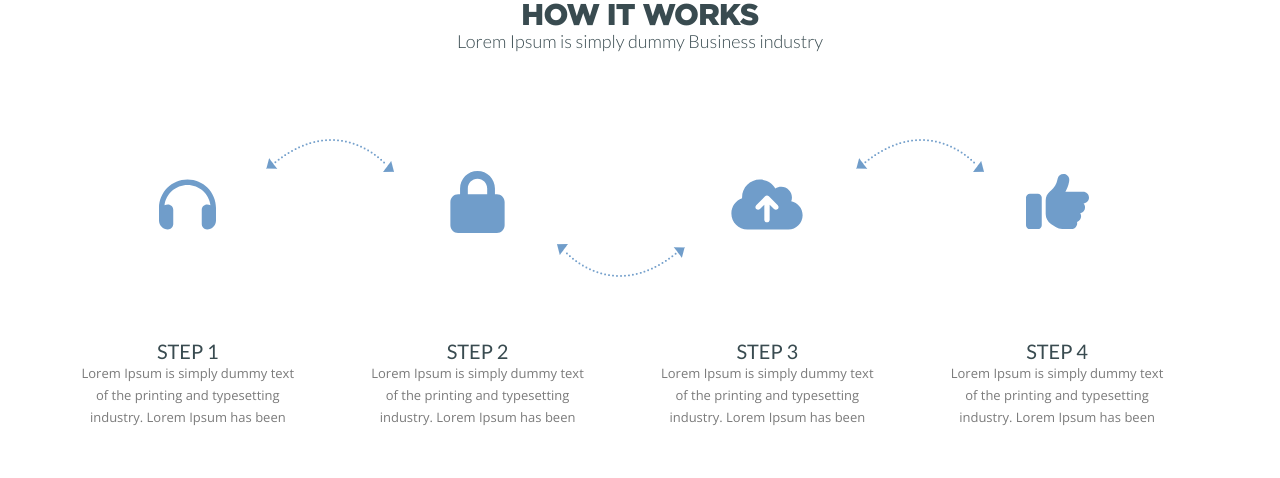
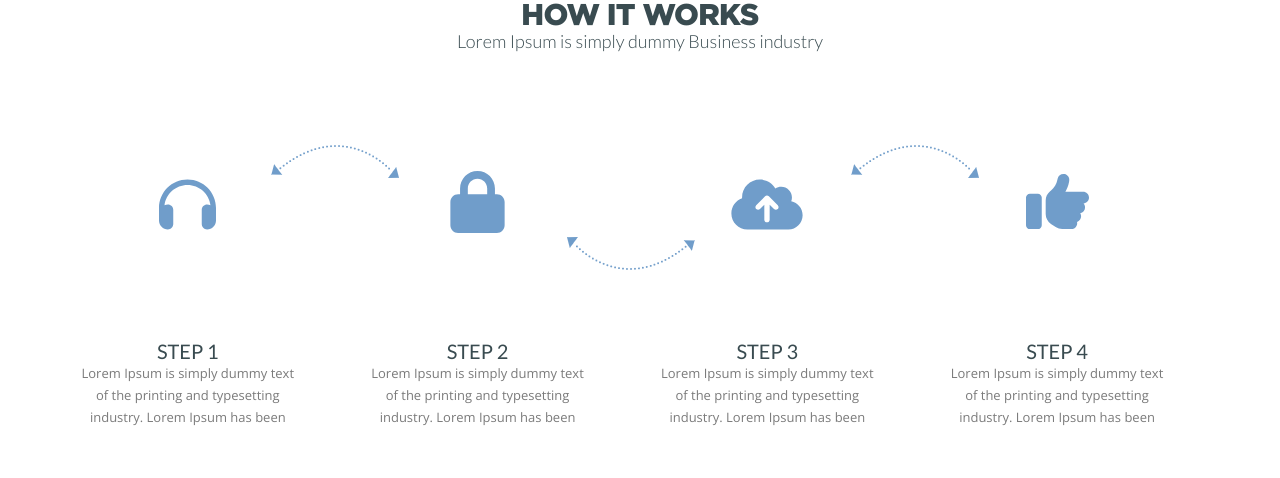
Before and after one commit to odWishmaker/Business-them, a plain HTML site: page index.html in a window 1280 px wide. Shown: the part 3460-3938 px from the top of the page. Drawn offline with Linux system fonts and the light colour scheme.

Commit message:
fix(3):fix position block how it works

```diff
--- a/css/style.scss
+++ b/css/style.scss
@@ -521,41 +521,16 @@ svg:hover {
     fill: #709dca;
 }
 
-.arrow1 {
-    margin: 68px 0 0 210px;
-    width: 141px;
-    height: 53px;
-    background: url(../img/arrow1.png);
-    position: absolute;
-}
-
 .lock {
     width: 55px;
     height: 62px;
     fill: #709dca;
 }
 
-.arrow2 {
-    margin: 191px 0 0 510px;
-    width: 141px;
-    height: 53px;
-    background: url(../img/arrow1.png);
-    position: absolute;
-    transform: rotate(180deg);
-}
-
 .cloud {
     width: 78px;
     height: 57px;
     fill: #709dca;
-}
-
-.arrow3 {
-    margin: 68px 0 0 800px;
-    width: 141px;
-    height: 53px;
-    background: url(../img/arrow1.png);
-    position: absolute;
 }
 
 .like {
@@ -568,8 +543,38 @@ svg:hover {
     display: inline-block;
     margin-top: 118px;
     width: 24%;
+    position: relative;
     text-align: center;
 }
+
+.arrow1 {
+    top: -50px;
+    left: 215px;
+    width: 141px;
+    height: 53px;
+    background: url(../img/arrow1.png);
+    position: absolute;
+}
+
+.arrow2 {
+    top: 65px;
+    left: 230px;
+    width: 141px;
+    height: 53px;
+    background: url(../img/arrow1.png);
+    position: absolute;
+    transform: rotate(180deg);
+}
+
+.arrow3 {
+    top: -50px;
+    left: 215px;
+    width: 141px;
+    height: 53px;
+    background: url(../img/arrow1.png);
+    position: absolute;
+}
+
 
 .title__step {
     display: block;
--- a/index.html
+++ b/index.html
@@ -149,20 +149,20 @@
                 <span class="title__how_it_works">How it works</span>
                 <span class="text__how_it_works">Lorem Ipsum is simply dummy Business industry</span>
                 <div class="how_it_works">
-                    <div class="arrow1"></div>
-                    <div class="arrow2"></div>
-                    <div class="arrow3"></div>
                     <div class="block__step">
+                        <div class="arrow1"></div>
                         <div><svg class="headphones" xmlns="http://www.w3.org/2000/svg" viewBox="0 0 512 512"><path d="M256 80C149.9 80 62.4 159.4 49.6 262c9.4-3.8 19.6-6 30.4-6c26.5 0 48 21.5 48 48V432c0 26.5-21.5 48-48 48c-44.2 0-80-35.8-80-80V384 336 288C0 146.6 114.6 32 256 32s256 114.6 256 256v48 48 16c0 44.2-35.8 80-80 80c-26.5 0-48-21.5-48-48V304c0-26.5 21.5-48 48-48c10.8 0 21 2.1 30.4 6C449.6 159.4 362.1 80 256 80z"/></svg></div>
                         <span class="title__step">Step 1</span>
                         <span class="text__step">Lorem Ipsum is simply dummy text of the printing and typesetting industry. Lorem Ipsum has been</span>
                     </div>
                     <div class="block__step">
+                        <div class="arrow2"></div>
                         <div><svg class="lock" xmlns="http://www.w3.org/2000/svg" viewBox="0 0 448 512"><path d="M144 144v48H304V144c0-44.2-35.8-80-80-80s-80 35.8-80 80zM80 192V144C80 64.5 144.5 0 224 0s144 64.5 144 144v48h16c35.3 0 64 28.7 64 64V448c0 35.3-28.7 64-64 64H64c-35.3 0-64-28.7-64-64V256c0-35.3 28.7-64 64-64H80z"/></svg></div>
                         <span class="title__step">Step 2</span>
                         <span class="text__step">Lorem Ipsum is simply dummy text of the printing and typesetting industry. Lorem Ipsum has been</span>
                     </div>
                     <div class="block__step">
+                        <div class="arrow3"></div>
                         <div><svg class="cloud" xmlns="http://www.w3.org/2000/svg" viewBox="0 0 640 512"><path d="M144 480C64.5 480 0 415.5 0 336c0-62.8 40.2-116.2 96.2-135.9c-.1-2.7-.2-5.4-.2-8.1c0-88.4 71.6-160 160-160c59.3 0 111 32.2 138.7 80.2C409.9 102 428.3 96 448 96c53 0 96 43 96 96c0 12.2-2.3 23.8-6.4 34.6C596 238.4 640 290.1 640 352c0 70.7-57.3 128-128 128H144zm79-217c-9.4 9.4-9.4 24.6 0 33.9s24.6 9.4 33.9 0l39-39V392c0 13.3 10.7 24 24 24s24-10.7 24-24V257.9l39 39c9.4 9.4 24.6 9.4 33.9 0s9.4-24.6 0-33.9l-80-80c-9.4-9.4-24.6-9.4-33.9 0l-80 80z"/></svg></div>
                         <span class="title__step">Step 3</span>
                         <span class="text__step">Lorem Ipsum is simply dummy text of the printing and typesetting industry. Lorem Ipsum has been</span>
```
Also changed, not shown: css/style.css, 1 other file.
